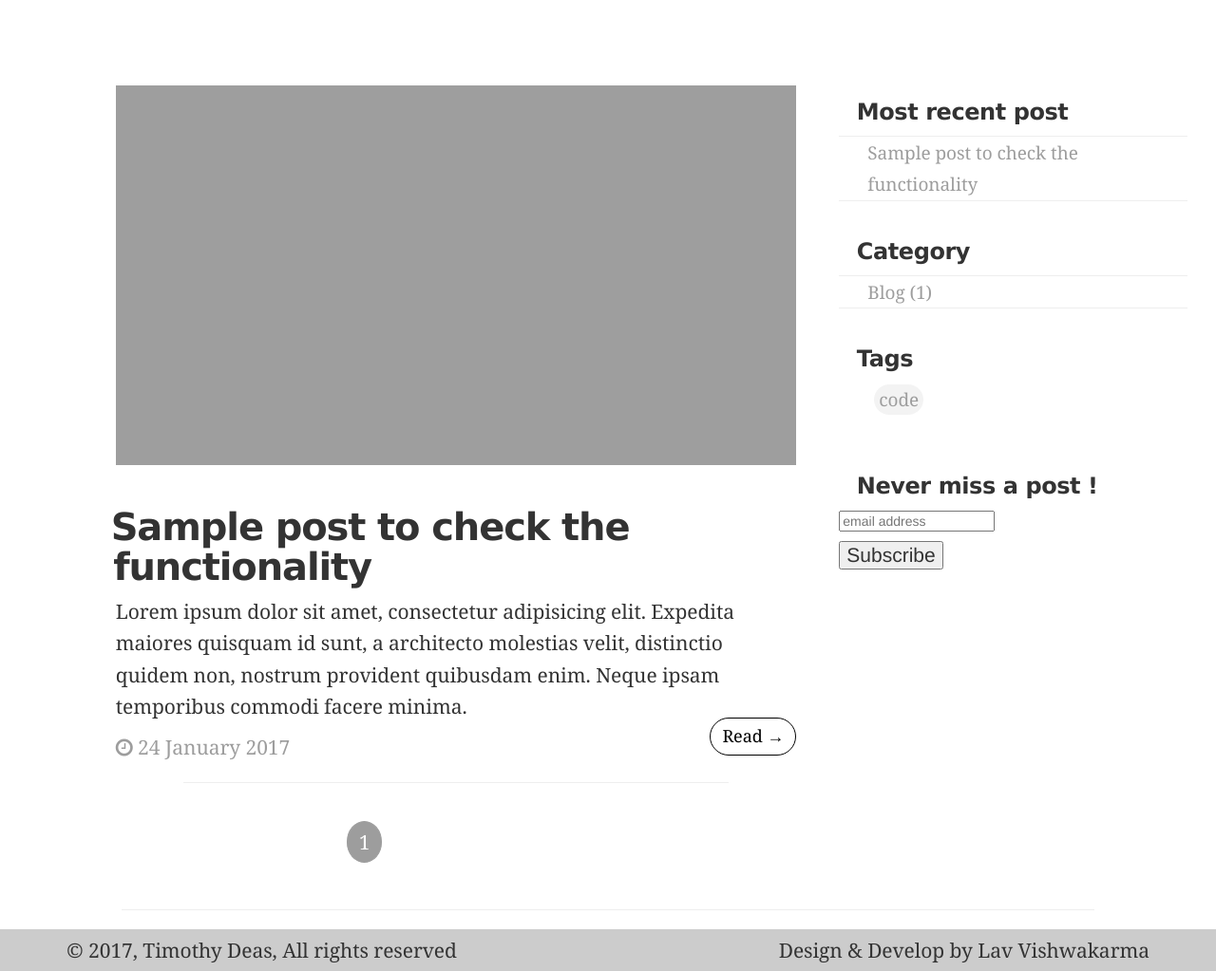
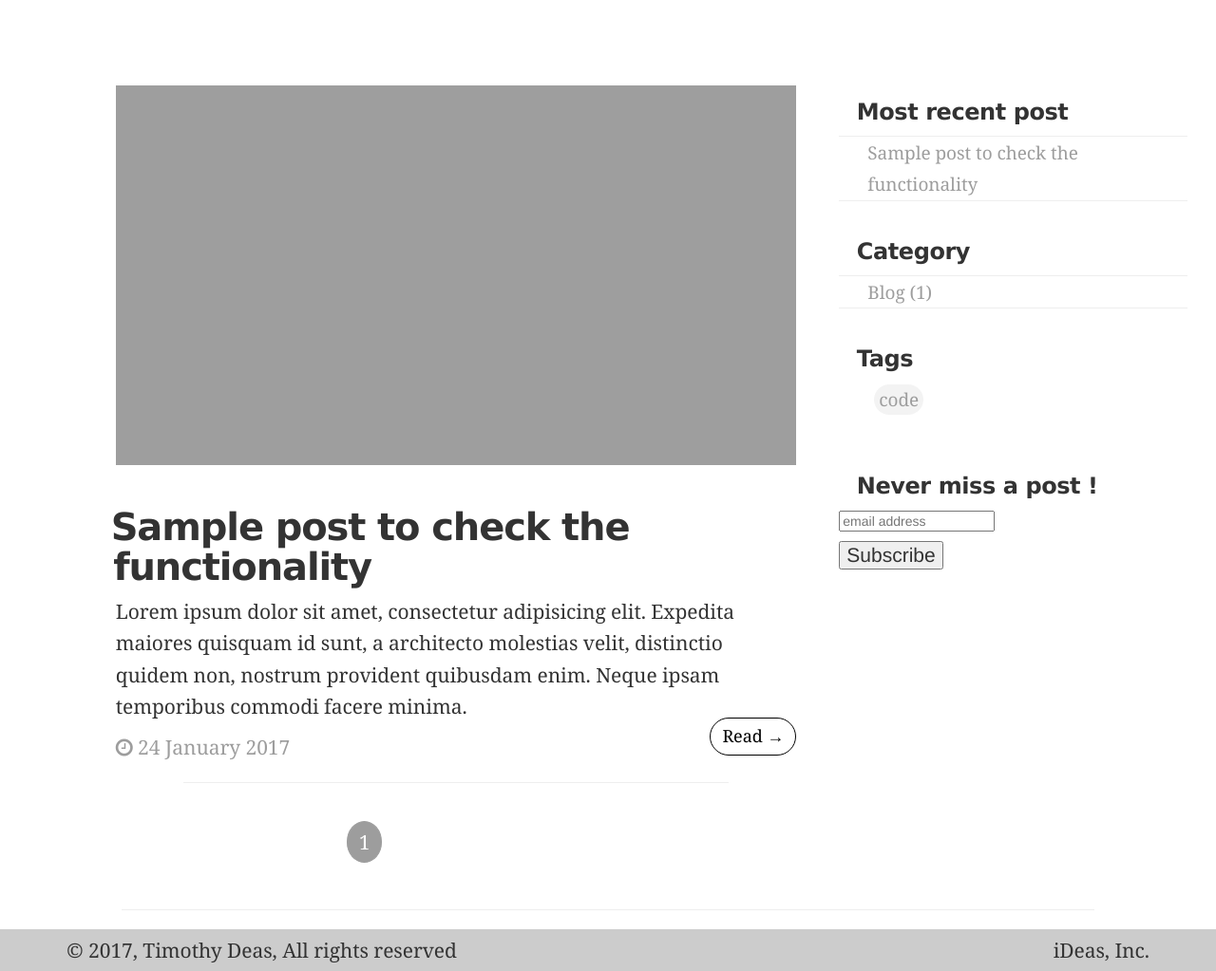
Before and after one commit to thEnchanter/thenchanter.github.io, a Jekyll site: the page built from index.html, in a window 1280 px wide and 1023 px high. Shown: the whole window at 95% size. Built offline with Jekyll 4.4.1, drawn with Linux system fonts in a browser that asks for light colours; the list of posts is cut into pages by our own code; comment, search, counter and statistics services are not loaded.

Commit message:
Update footer.html

```diff
--- a/_includes/footer.html
+++ b/_includes/footer.html
@@ -9,7 +9,7 @@
             </div>
             <div class="col-xs-12 col-sm-6 col-md-6 col-lg-6">
                 <div class="design">
-                    <a href="#"> {{ site.admin_name }} </a>  <a target="_blank" href="https://github.com/lavkumarv">Design & Develop by Lav Vishwakarma</a>
+                    <a href="#"> {{ site.admin_name }} </a>  <a target="_blank" href="https://github.com/lavkumarv">iDeas, Inc.</a>
                 </div>
             </div>
         </div>
```
